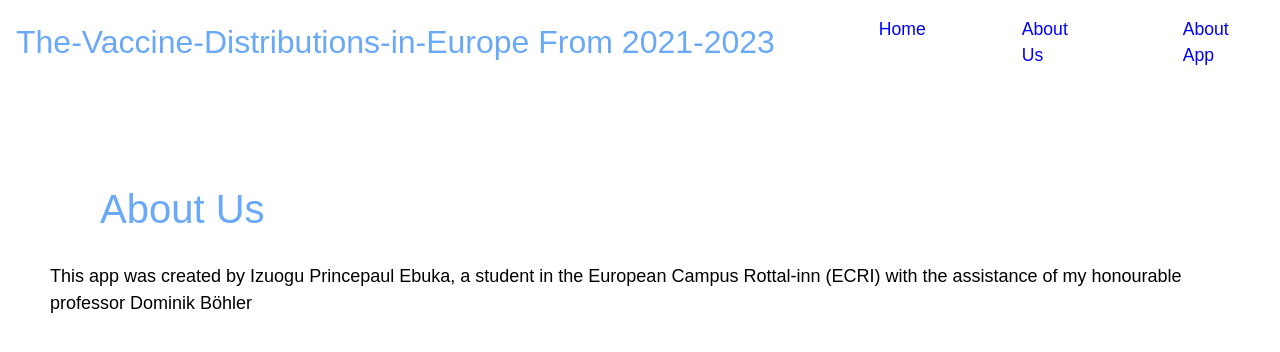
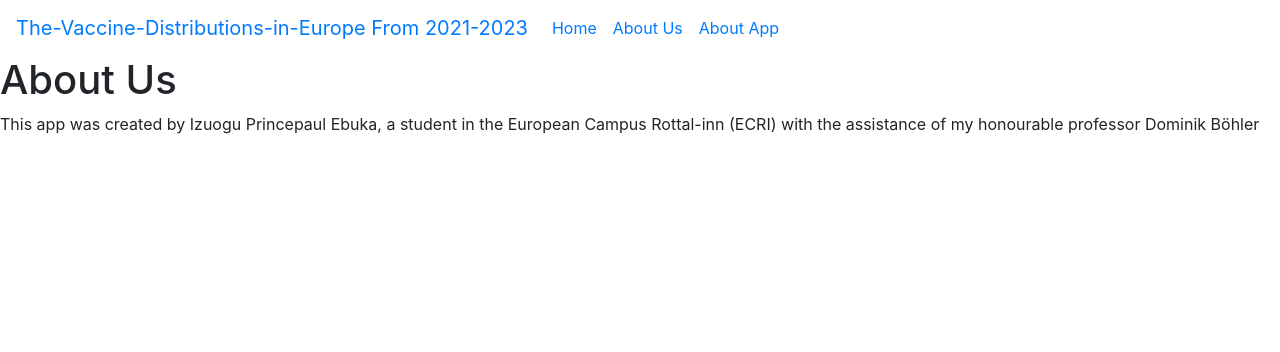
Before and after one commit to petwwent/The-Vaccine-Distributions-in-Europe, a FastAPI app: page /aboutus in a window 1280 px wide. Shown: the top 352 px of the page. Run offline with FastAPI, Linux system fonts and the light colour scheme; some libraries are stand-ins or nearby versions.

Commit message:
Update style.css

```diff
--- a/static/style.css
+++ b/static/style.css
@@ -1,133 +1,6 @@
-@import url('https://fonts.googleapis.com/css?family=Lato');
 
-/* Global Styles */
-body {
-
-    background-size: cover;
-    background-repeat: no-repeat;
-    font-family: Arial, sans-serif;
-    color: black;
-    padding-top: 20px;
-    height: 100%;
-    position: relative;
-    margin: 0;
-    padding: 0;
-    height: 100%;
-}
 
 #stackedBarChart {
     width: 100%; /* Occupy full width */
     margin: 0 auto; /* Horizontally center within its parent container */
 }
-
-
-
-.Us-container{
-    margin-top: 20px;
-}
-
-
-p {
-    font-size: 18px; /* Adjust the font size as needed */
-    color: black;
-}
-
-
-.note {
-    display: flex;
-    align-items: center;
-    margin-top: 15px;
-    font-size: 16px; /* Adjust the font size as needed */
-}
-
-.note i {
-    margin-right: 10px; /* Add spacing between the icon and text */
-    margin-top: -15px;
-    color: red;
-}
-
-.note-text {
-    display: flex;
-    align-items: center;
-    font-size: 16px; /* Adjust the font size as needed */
-}
-
-.note-text i {
-    margin-right: 10px; /* Add spacing between the icon and text */
-}
-
-
-
-/* Navbar Styles */
-.navbar {
-    background-color: transparent; /* Set the background to transparent */
-    box-shadow: none; /* Remove any box shadow */
-}
-
-.navbar-brand {
-    font-size: 2em;
-    color: rgb(106, 168, 248);
-}
-
-.nav-link {
-    position: relative;
-    font-size: 1.1em;
-    color: blue;
-    text-decoration: none;
-    font-weight: 500;
-    margin-left: 80px;
-}
-
-.nav-link::after {
-    content: '';
-    position: absolute;
-    left: 0;
-    bottom: -6px;
-    width: 100%;
-    height: 3px;
-    background: white;
-    border-radius: 5px;
-    transform-origin: right;
-    transform: scaleX(0);
-    transition: transform .2s;
-}
-.nav-link:hover::after {
-    transform-origin: left;
-    transform: scaleX(1);
-}
-
-.custom-link {
-    color: #f3f7ea; /* Change this color to the one you prefer */
-    text-decoration: none; /* Remove underline */
-    margin-top: 15px;
-}
-
-.fas {
-    color: #007BFF;
-}
-
-
-
-
-/* Page Header Styles */
-h1 {
-    color: rgb(106, 168, 248);
-    font-size: 40px;
-    position: relative;
-    margin-top: 100px;
-    margin-left: 50px;
-    margin-right: 50px;
-    margin-bottom: 30px;
-    align-items: center;
-
-}
-
-h3 {
-   color: black;
-}
-
-
-.Us-container {
-    margin-left: 50px;
-    margin-right: 50px;
-}
```
